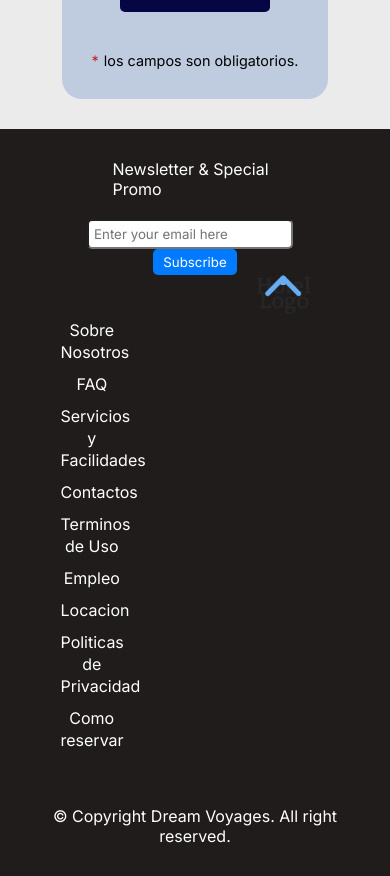
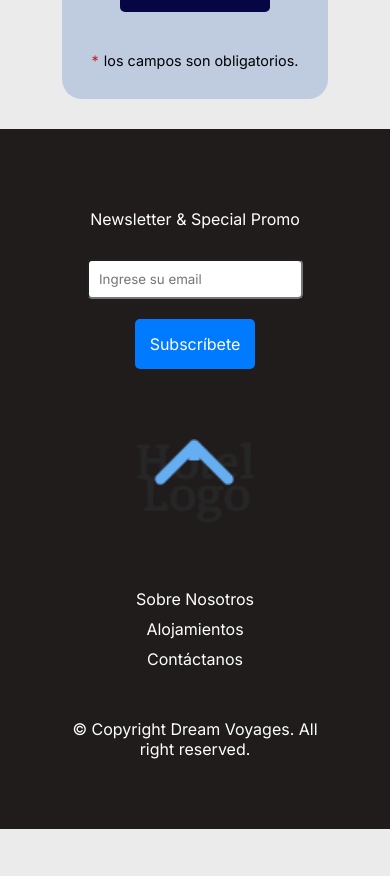
Before and after one commit to Manuelgarcia1/TP-dise-oweb, a React (Vite) app in the folder SegundaEntrega/: page /contacto in a window 390 px wide. Shown: the part 1385-2261 px from the top of the page. After the commit the page ends 2214 px from the top, so only its background shows below. Built offline with nearby package versions, Linux system fonts and the light colour scheme.

Commit message:
footert responsive

```diff
--- a/SegundaEntrega/src/components/Footer/Footer.css
+++ b/SegundaEntrega/src/components/Footer/Footer.css
@@ -1,19 +1,16 @@
 footer {
     background-color: #201c1c;
     color: white;
-    padding: 30px;
-    height: auto;
+    padding: 40px;
 }
 .contenedor-footer{
   display: flex;
   flex-direction: row;
   align-items: center;
+  justify-content: space-around;
 }
-.newsletter {
-    width: 50%;
-}
-.imagen{
-    display: block;
+.newsletter{
+    padding: 30px;
 }
 .newsletter-input {
     display: flex;
@@ -23,11 +20,10 @@ footer {
     margin-right: 10px;
 }
 .newsletter-input .input-newsletter {
-    margin-right: 10px;
     padding: 5px;
     border-radius: 5px;
 }
-.newsletter-input button {
+.newsletter-input .button {
     padding: 5px 10px;
     background-color: #007bff;
     color: white;
@@ -35,47 +31,44 @@ footer {
     cursor: pointer;
     border-radius: 5px;
 }
-.footer-logo {
-    display: flex;
-    flex-direction: column;
-    align-items: stretch;
+.newsletter-input .button:hover{
+    background-color: midnightblue;
+    box-shadow: rgba(100, 100, 111, 0.2) 0px 7px 29px 0px;
 }
-.footer-logo img {
-    max-width: 100%;
-    height: 10%;
-    width: 20%;
-    margin-left: 200px;
+
+.logo-container{
+    padding: 20px 5px;
+    width: 200px;
+    height: 200px;
 }
+.logo-container{
+   width: 100%;
+   height: auto;
+}
+
 .newsletter img {
     max-width: 100%;
     height: 10%;
     width: 20%;
     margin-left: 200px;
 }
-.footer-nav {
-    list-style-type: none;
-    padding: 0;
-    margin: 0;
-}
-.footer-nav-link {
-    display: inline-block;
-    width: 26%;
-    padding: 5px;
-    text-align: center;
-    margin-right: 2%;
-    font-family: 'Noto Sans', sans-serif;
-}
-.footer-nav-link:last-child {
-    margin-right: 0;
+.footer-nav{
+    display: flex;
+    flex-direction: column;
+    align-items: center;
+    gap: 10px;
+    list-style: none;
+    padding: 20px;
 }
 .footer-nav-link a {
     text-decoration: none;
     color: white;
 }
 .creditos{
+    padding: 30px;
     text-align: center;
-    margin-top: 50px;
 }
+
 
 @media (max-width: 768px){
     footer{
@@ -86,20 +79,51 @@ footer {
     .contenedor-footer{
         display: flex;
         flex-direction: column;
+        gap: 20px;
     }
 
     .newsletter{
         display: flex;
         flex-direction: column;
+        width: auto;
     }
-
+    .newsletter-label{
+        padding: 10px;
+    }
     .newsletter-input{
         display: flex;
         flex-direction: column;
+        gap: 20px;
+        align-items: center;
+        justify-content: center;
+    }
+    .newsletter-input .input-newsletter{
+        padding: 10px;
+    }
+    .newsletter-input .button{
+        padding: 15px;
+        font-size: 1rem;
     }
 
-    .footer-logo, .footer-nav{
+    .logo-container{
+        width: 130px;
+        height: 130px;
+    }
+    .logo-container img{
+        width: 100%;
+    }
+
+    .footer-nav{
         display: flex;
         flex-direction: column;
+        align-items: center;
+        gap: 10px;
+        list-style: none;
+        padding: 20px;
+    }
+
+    .creditos{
+        padding: 30px;
+        text-align: center;
     }
 }
--- a/SegundaEntrega/src/components/Footer/Footer.jsx
+++ b/SegundaEntrega/src/components/Footer/Footer.jsx
@@ -8,22 +8,18 @@ const Footer = () => {
         <div className="newsletter">
           <label className="newsletter-label" htmlFor="email">Newsletter & Special Promo</label><br />
           <div className="newsletter-input">
-            <input className="input-newsletter" type="email" id="email" placeholder="Enter your email here" />
-            <button className="button">Subscribe</button>
+            <input className="input-newsletter" type="email" id="email" placeholder="Ingrese su email" />
+            <button className="button">Subscríbete</button>
           </div>
         </div>
-        <div className="footer-logo">
+        <figure className='logo-container'>
           <img src={logo} alt="logo" />
+        </figure>
+        <div className="footer-nav-container">
           <ul className="footer-nav">
             <li className="footer-nav-link"><a href="#">Sobre Nosotros</a></li>
-            <li className="footer-nav-link"><a href="#">FAQ</a></li>
-            <li className="footer-nav-link"><a href="#">Servicios y Facilidades</a></li>
-            <li className="footer-nav-link"><a href="#">Contactos</a></li>
-            <li className="footer-nav-link"><a href="#">Terminos de Uso</a></li>
-            <li className="footer-nav-link"><a href="#">Empleo</a></li>
-            <li className="footer-nav-link"><a href="#">Locacion</a></li>
-            <li className="footer-nav-link"><a href="#">Politicas de Privacidad</a></li>
-            <li className="footer-nav-link"><a href="#">Como reservar</a></li>
+            <li className="footer-nav-link"><a href="#">Alojamientos</a></li>
+            <li className="footer-nav-link"><a href="#">Contáctanos</a></li>
           </ul>
         </div>
       </div>
--- a/SegundaEntrega/src/components/Home/Home.jsx
+++ b/SegundaEntrega/src/components/Home/Home.jsx
@@ -6,9 +6,7 @@ import CardJ from '../cards-joel/cards-j'
 const Home = () => {
   return (
     <div>
-      <Card1 />
-      <Card2 />
-      <CardJ />
+
     </div>
   );
 };
```
Also changed, not shown: 1 other file (tests, documents, lock files or other folders).
